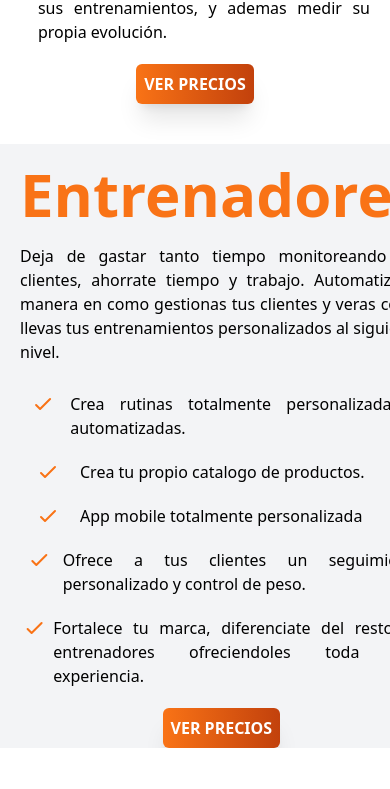
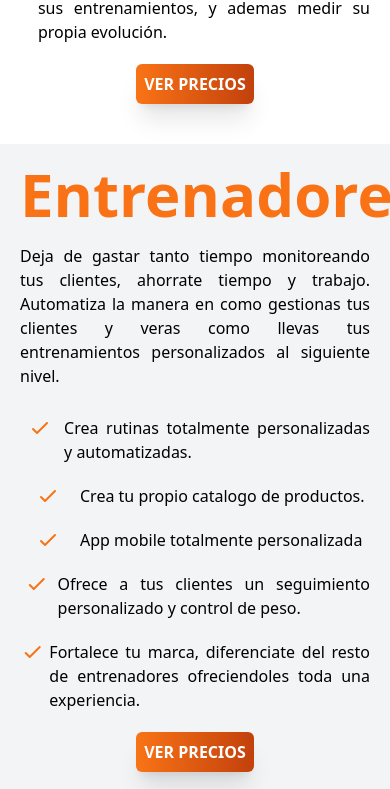
Before and after one commit to JuanDRSoft/Web-App-Gym-front-end, a React (Vite) app: page /Soluciones in a window 390 px wide. Shown: the part 1334-2123 px from the top of the page. Before the commit the page ends 2082 px from the top, so only its background shows below. Built offline with nearby package versions, Linux system fonts and the light colour scheme.

Commit message:
Update SolucionEntrenadores.jsx
Correccion responsive

```diff
--- a/src/components/SolucionEntrenadores.jsx
+++ b/src/components/SolucionEntrenadores.jsx
@@ -16,7 +16,7 @@ const check = [
 
 const SolucionEntrenadores = () => {
   return (
-    <div className="flex mt-10 bg-gray-100 items-center">
+    <div className="md:flex mt-10 bg-gray-100 items-center">
       <div className="flex-1 px-5 pt-5">
         <p className="font-bold text-6xl text-orange-500 text-center">
           Entrenadores
```
